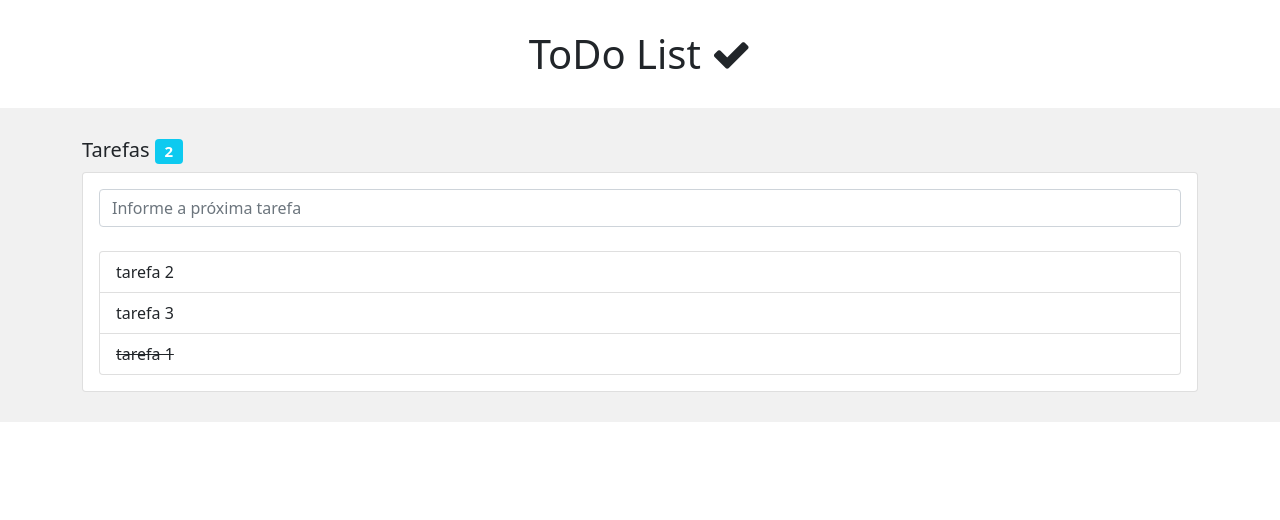
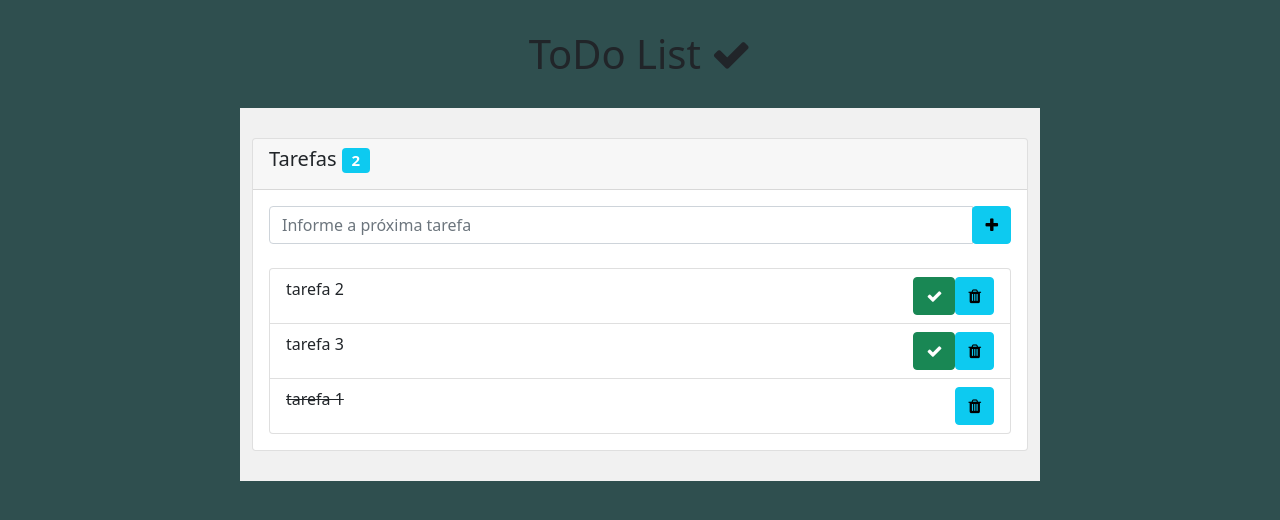
Before and after one commit to paulorubens/todo-vue-front, a Vue app: page / in a window 1280 px wide. Shown: the top 520 px of the page. Built offline with nearby package versions, Linux system fonts and the light colour scheme.

Commit message:
Adicionando funcionalidades na tela para adicionar e concluir as tasks

```diff
--- a/src/App.vue
+++ b/src/App.vue
@@ -3,22 +3,38 @@
     <div id="slogan" class="text-center">
       <h1>ToDo List <span class="fa fa-check" /></h1>
     </div>
-    <div id="main">
-      <div class="container">
-        <h5>Tarefas
-          <span class="badge bg-info">
-            {{ tarefas.filter(tarefa => tarefa.completed === false).length }}
-          </span>
-        </h5>
+    <div>
+      <div id="main" class="container" style="width: 50rem;">
         <div class="card">
+          <div class="card-header">
+            <h5>Tarefas
+            <span class="badge bg-info">
+              {{ tasks.filter(task => task.completed === false).length }}
+            </span>
+          </h5>
+          </div>
           <div class="card-body">
-            <input class="form-control" type="text" placeholder="Informe a próxima tarefa">
-            <br />
+            <div class="input-group">
+              <input class="form-control" type="text" v-model="task" v-on:keyup.enter="addTask(task)" placeholder="Informe a próxima tarefa"/>
+              <div class="input-group-append">
+                <button class="btn btn-info" v-on:click="addTask(task)"><span class="fa fa-plus"></span></button>
+              </div>
+            </div>
+            <br/>
             <ul class="list-group">
               <li class="list-group-item"
-                v-for="tarefa in tarefas" v-bind:key="tarefa"
-                v-bind:class="{ 'text-decoration-line-through': tarefa.completed }">
-                {{ tarefa.description }}
+                v-for="task in tasks" v-bind:key="task"
+                v-bind:class="{ 'text-decoration-line-through': task.completed }"
+                v-on:dblclick="completeTask(task)">
+                <div class="row">
+                  <div class="col-md">
+                    {{ task.description }}
+                  </div>
+                  <div class="col-md text-end">
+                    <button class="btn btn-success" v-show="task.completed == false" v-on:click="completeTask(task)"><span class="fa fa-check"></span></button>
+                    <button class="btn btn-info"><span class="fa fa-trash"></span></button>
+                  </div>
+                </div>
               </li>
             </ul>
           </div>
@@ -29,33 +45,84 @@
 </template>
 
 <script>
-import "bootstrap/dist/css/bootstrap.css";
-import "font-awesome/css/font-awesome.css";
+import "bootstrap/dist/css/bootstrap.css"
+import "font-awesome/css/font-awesome.css"
 
 export default {
   name: 'App',
   data() {
     return {
-      tarefas: [
+      maxId: 3,
+      task: '',
+      tasks: [
       {
+        'id': 2,
         'description': 'tarefa 2',
-        'completed': false
+        'completed': false,
+        'dateCompleted': '',
+        'dateCreated': '20/11/2020'
       },
       {
+        'id': 3,
         'description': 'tarefa 3',
-        'completed': false
+        'completed': false,
+        'dateCompleted': '',
+        'dateCreated': '20/11/2020'
       },
       {
+        'id': 1,
         'description': 'tarefa 1',
-        'completed': true
+        'completed': true,
+        'dateCompleted': '20/11/2020',
+        'dateCreated': '20/11/2020'
       },
     ]
+    }
+  },
+  methods: {
+    ordenaTasks() {
+      var sorted = this.tasks.sort((n1, n2) => {
+        if ((n1.dateCompleted < n2.dateCompleted)) {
+          return -1;
+        }
+        if (n1.dateCompleted == n2.dateCompleted) {
+          return 0;
+        }
+        if (n1.dateCompleted > n2.dateCompleted) {
+          return 1;
+        }
+      });
+      this.tasks = sorted;
+    },
+    addTask(task) {
+      if (!task) {
+        return;
+      }
+      this.maxId++;
+      var t1 = {
+        'id': this.maxId,
+        'description': task,
+        'completed': false,
+        'dateCompleted': '',
+        'dateCreated': new Date().toLocaleDateString()
+      }
+      this.tasks.unshift(t1);
+      this.task = '';
+      this.ordenaTasks();
+    },
+    completeTask(task) {
+      task.dateCompleted = new Date().toLocaleDateString();
+      task.completed = true;
+      this.ordenaTasks();
     }
   },
 }
 </script>
 
 <style>
+body {
+  background-color: darkslategrey;
+}
 #slogan {
   margin-top: 30px;
   margin-bottom: 30px;
@@ -65,4 +132,7 @@ export default {
   padding-top: 30px;
   padding-bottom: 30px;
 }
+li {
+  cursor: default;
+}
 </style>
```
Also changed, not shown: 1 other file (tests, documents, lock files or other folders).
